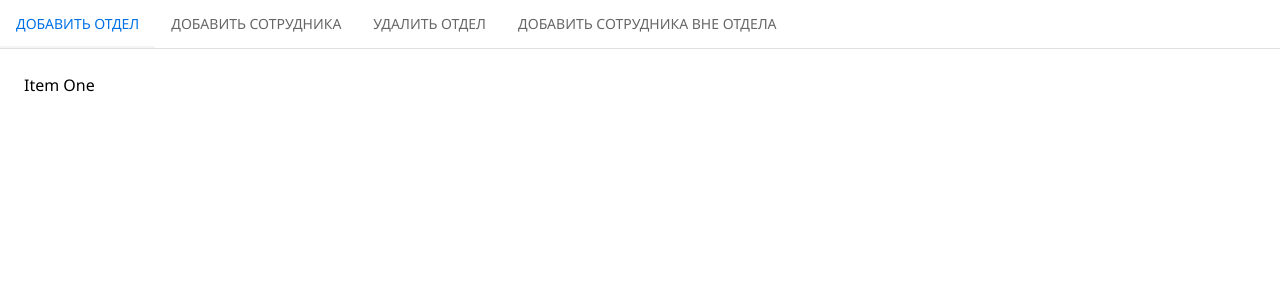
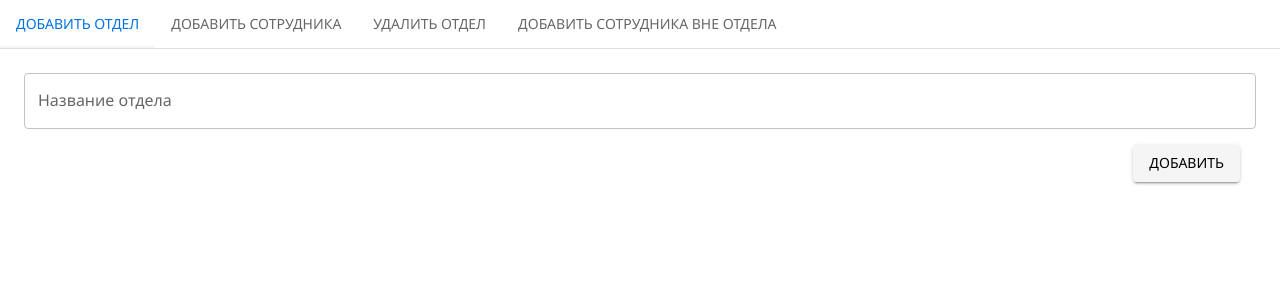
Before and after one commit to VladikTI/konsultant-project, a React (Create React App) app in the folder pvo-frontend/: page /admin in a window 1280 px wide. Both pictures are taken after a click on the tab "ДОБАВИТЬ ОТДЕЛ". Shown: the top 300 px of the page. Built offline with nearby package versions, Linux system fonts and the light colour scheme; no server answers.

Commit message:
Исправил страницу админа

```diff
--- a/pvo-frontend/src/routes/admin.jsx
+++ b/pvo-frontend/src/routes/admin.jsx
@@ -1,4 +1,5 @@
 import * as React from 'react';
+import {useState} from 'react';
 import PropTypes from 'prop-types';
 import Tabs from '@mui/material/Tabs';
 import Tab from '@mui/material/Tab';
@@ -6,8 +7,8 @@ import Typography from '@mui/material/Typography';
 import Box from '@mui/material/Box';
 import {Alert, Autocomplete, Button, TextField} from "@mui/material";
 import axios from "axios";
-import {useState} from "react";
-import { useTheme } from '@mui/material/styles';
+import {useTheme} from '@mui/material/styles';
+
 
 function CustomTabPanel(props) {
     const { children, value, index, ...other } = props;
@@ -43,61 +44,25 @@ function a11yProps(index) {
 }
 
 export default function BasicTabs() {
-    const [value, setValue] = React.useState(0);
+    const roles = ['Руководитель', 'Сотрудник'];
+    const [units, setUnits] = useState(["Отдел 1", "Отдел 2", "Отдел 3"]);
+    const [value, setValue] = React.useState("");
+    const [value1, setValue1] = React.useState(roles[0]);
+    const [value2, setValue2] = React.useState(units[0]);
     const token = localStorage.getItem('token');
-    // const [employeeData, setEmployeeData] = React.useState({
-    //     name: null,
-    //     surname: null,
-    //     patronymic: null,
-    //     position: null,
-    //     username: null,
-    //     password: null,
-    //     unit_id: null,
-    //     available_vacation: null,
-    //     role_id: 2,
-    // });
     const [name, setName] = useState("");
     const [surname, setSurname] = useState("");
     const [patronymic, setPatronymic] = useState("");
     const [position, setPosition] = useState("");
     const [username, setUsername] = useState("");
     const [password, setPassword] = useState("");
-    const [unit_id, setUnitId] = useState("");
+    const [unit_id, setUnitId] = useState(units[0]);
     const [available_vacation, setAvailableVacation] = useState("");
-    const [role_id, setRoleId] = useState(2);
+    const [role_id, setRoleId] = useState(roles[0]);
     const [error, setError] = useState("");
 
     const handleChange = (event, newValue) => {
         setValue(newValue);
-    };
-    //
-    // const handleInputCh3ange = (event) => {
-    //     const { name, value } = event.target;
-    //     setEmployeeData({ ...employeeData, [name]: value });
-    // };
-    //
-    // const handleInputRoleChange = (event, value) => {
-    //     // Обработчик события при выборе роли
-    //     if (value) {
-    //         setEmployeeData({...employeeData, role_id: value.id});
-    //     } else {
-    //         setEmployeeData({...employeeData, role_id: null});
-    //     }
-    // };
-
-
-
-    async function fetchUnitData() {
-        const unitsData = {};
-        try {
-            const response = await axios.get('http://127.0.0.1:3000/api/get_units'); // Укажите URL вашего сервера
-            const unitsData = response.data; // JSON-данные, полученные от сервера
-            console.log(unitsData);
-        } catch (error) {
-            // Обработка ошибок, если GET-запрос не удался
-            console.error('Ошибка при выполнении GET-запроса:', error);
-        }
-        return unitsData;
     }
 
     const handleAddEmployee = async (event) => {
@@ -107,10 +72,6 @@ export default function BasicTabs() {
             setError("Пожалуйста, заполните все поля");
             return;
         }
-        setError("");
-
-
-        // clear the errors
         setError("");
         axios
             .post('http://127.0.0.1:3000/api/add_employee', {username: username, password: password, name: name,
@@ -128,10 +89,27 @@ export default function BasicTabs() {
             });
     };
 
-    const roles = [{ id: 1, name: 'Руководитель' },
-        { id: 2, name: 'Сотрудник' }];
+    const handleAddUnit = async (event) => {
+        if (!name) {
+            setError("Пожалуйста, заполните все поля");
+            return;
+        }
+        setUnits((prevUnits) => [...prevUnits, name]);
+        setError("");
+        axios
+            .post('http://127.0.0.1:3000/api/add_unit', {name: name}, {
+                headers: {
+                    'Authorization': `Bearer ${token}`,
+                },
+            })
+            .then((response) => {
+                // Обработка успешного ответа от сервера
 
-    const units = fetchUnitData();
+            })
+            .catch((error) => {
+                console.error('Ошибка при отправке запроса:', error);
+            });
+    };
 
     const theme = useTheme();
 
@@ -147,11 +125,40 @@ export default function BasicTabs() {
                 </Tabs>
             </Box>
             <CustomTabPanel color={theme.palette.blue.dark} value={value} index={0}>
-                Item One
+                {error && <Alert severity="error" sx={{my: 2}}>{error}</Alert>}
+                <form>
+                <Box marginBottom={2}>
+                    <TextField
+                        label="Название отдела"
+                        variant="outlined"
+                        fullWidth
+                        value={name}
+                        onChange={(e) => setName(e.target.value)}
+                    />
+                </Box>
+                </form>
+                <form><Button
+                    variant="contained"
+                    color="primary"
+                    style={{ position: 'absolute', right: '40px' }}
+                    onClick={handleAddUnit}
+                >
+                    Добавить
+                </Button>
+                </form>
             </CustomTabPanel>
             <CustomTabPanel value={value} index={1}>
                 {error && <Alert severity="error" sx={{my: 2}}>{error}</Alert>}
                 <form>
+                    <Box marginBottom={2}>
+                        <TextField
+                            label="Фамилия"
+                            variant="outlined"
+                            fullWidth
+                            value={surname}
+                            onChange={(e) => setSurname(e.target.value)}
+                        />
+                    </Box>
                     <Box marginBottom={2}>
                     <TextField
                         label="Имя"
@@ -159,15 +166,6 @@ export default function BasicTabs() {
                         fullWidth
                         value={name}
                         onChange={(e) => setName(e.target.value)}
-                    />
-                    </Box>
-                    <Box marginBottom={2}>
-                    <TextField
-                        label="Фамилия"
-                        variant="outlined"
-                        fullWidth
-                        value={surname}
-                        onChange={(e) => setSurname(e.target.value)}
                     />
                     </Box>
                         <Box marginBottom={2}>
@@ -217,21 +215,36 @@ export default function BasicTabs() {
                     />
                     </Box>
                     <Box marginBottom={2}>
-                        <TextField
-                            label="ID роли"
-                            variant="outlined"
-                            fullWidth
-                            value={role_id}
-                            onChange={(e) => setRoleId(e.target.value)}
+                        <Autocomplete
+                            value={value1}
+                            onChange={(event, newValue1) => {
+                                setValue1(newValue1);
+                                if (value1 === "Сотрудник") {
+                                    setRoleId(2)
+                                }
+                                else if (value1 === "Руководитель") {
+                                    setRoleId(1)
+                                }
+                            }}
+                            id="combo-box-demo"
+                            options={roles}
+                            style={{ width: 300 }}
+                            renderInput={(params) => <TextField {...params} label="Роль" variant="outlined" />}
+
                         />
                     </Box>
                     <Box marginBottom={2}>
-                        <TextField
-                            label="ID отдела"
-                            variant="outlined"
-                            fullWidth
-                            value={unit_id}
-                            onChange={(e) => setUnitId(e.target.value)}
+                        <Autocomplete
+                            value={value2}
+                            onChange={(event, newValue2) => {
+                                setValue2(newValue2);
+                                setUnitId(units.indexOf(value2) + 1);
+                            }}
+                            id="combo-box-demo"
+                            options={units}
+                            style={{ width: 300 }}
+                            renderInput={(params) => <TextField {...params} label="Роль" variant="outlined" />}
+
                         />
                     </Box>
                 </form>
--- a/pvo-frontend/src/routes/login.jsx
+++ b/pvo-frontend/src/routes/login.jsx
@@ -1,4 +1,4 @@
-import {Alert, Box, Button, Container, TextField, ThemeProvider, Typography} from "@mui/material";
+import {Alert, Box, Button, Container, TextField, Typography} from "@mui/material";
 import {useNavigate} from "react-router-dom";
 import {useState} from "react";
 import { instance } from "../api.config.js";
@@ -10,8 +10,6 @@ export default function Login() {
     const [error, setError] = useState("");
     const [login, setLogin] = useState("");
     const [password, setPassword] = useState("");
-
-    const theme = useTheme();
 
     const onSubmit = async (event) => {
         event.preventDefault();
```
